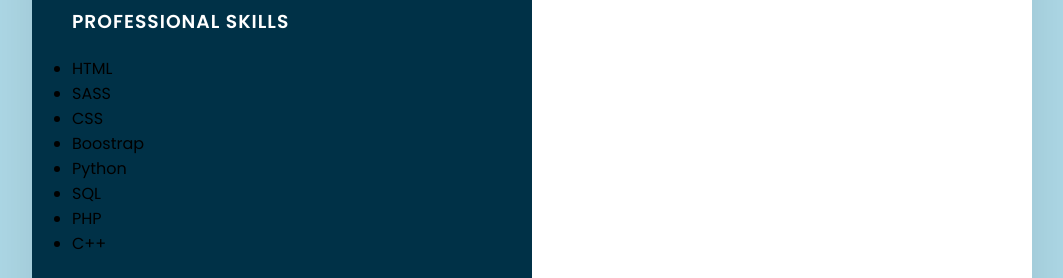
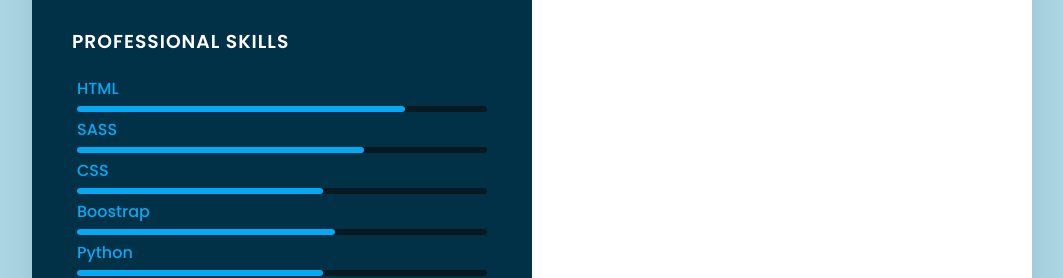
Before and after one commit to cobbaheugene/Resume, a plain HTML site: page index.html in a window 1280 px wide. Shown: the part 667-945 px from the top of the page, without its empty margins (108-1171 px from the left). Drawn offline with Linux system fonts and the light colour scheme.

Commit message:
finished skill section styling

```diff
--- a/index.css
+++ b/index.css
@@ -110,6 +110,43 @@ body{
     font-weight: 300;
 }
 
+.skills{
+    padding-top: 20px;
+}
+
+.skills ul{
+    position: relative;
+}
+
+.skills ul li{
+    position: relative;
+    list-style: none;
+    margin: 5px;
+}
+
+.skills ul li .skill-name{
+    color: #03a9f4;
+    font-weight: 500;
+}
+.skills ul li .percentage{
+    position: relative;
+    width: 100%;
+    height: 6px;
+    background: #081921;
+    display: block;
+    margin-top: 5px;
+    border-radius: 100px;
+}
+
+.skills ul li .percentage div{
+    position: absolute;
+    top: 0;
+    left: 0;
+    height: 100%;
+    background: #03a9f4;
+    border-radius: 100px;
+}
+
 .container .right-side{
     position: relative;
     background: #fff;
```
